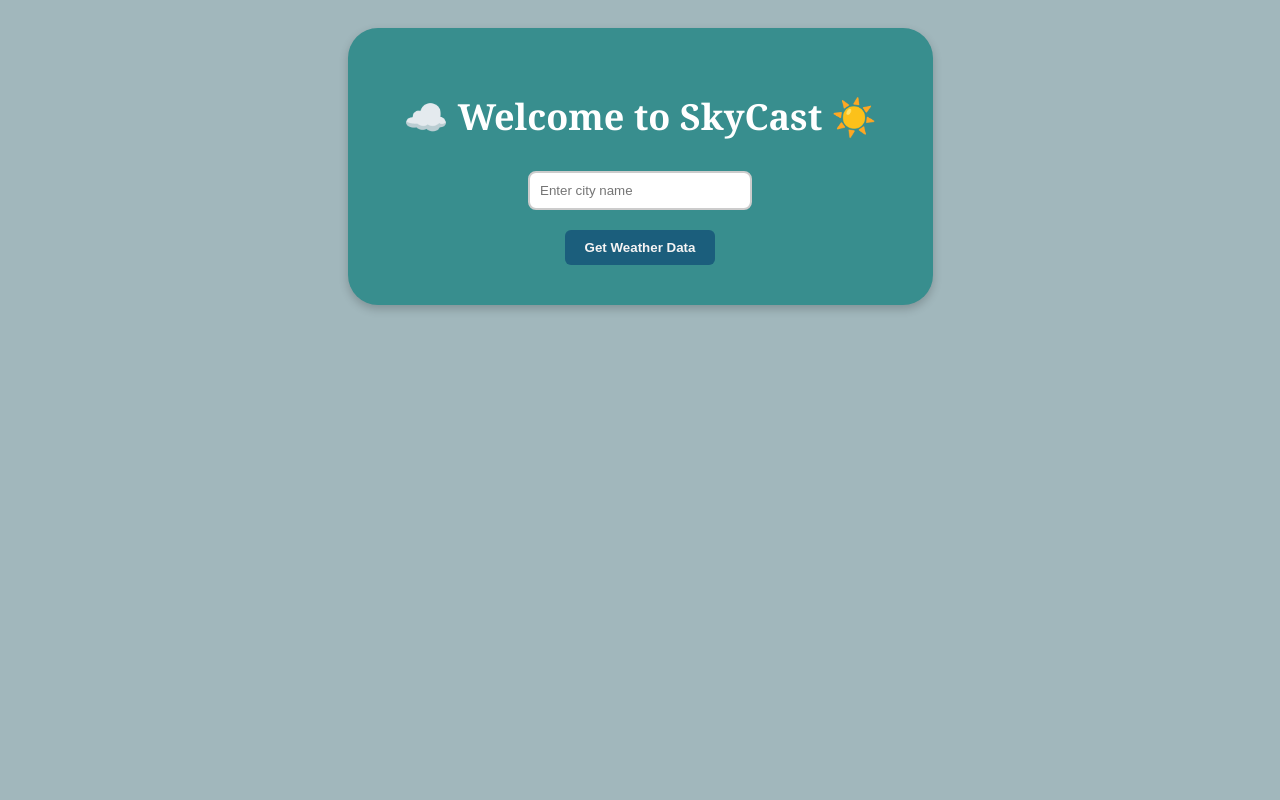
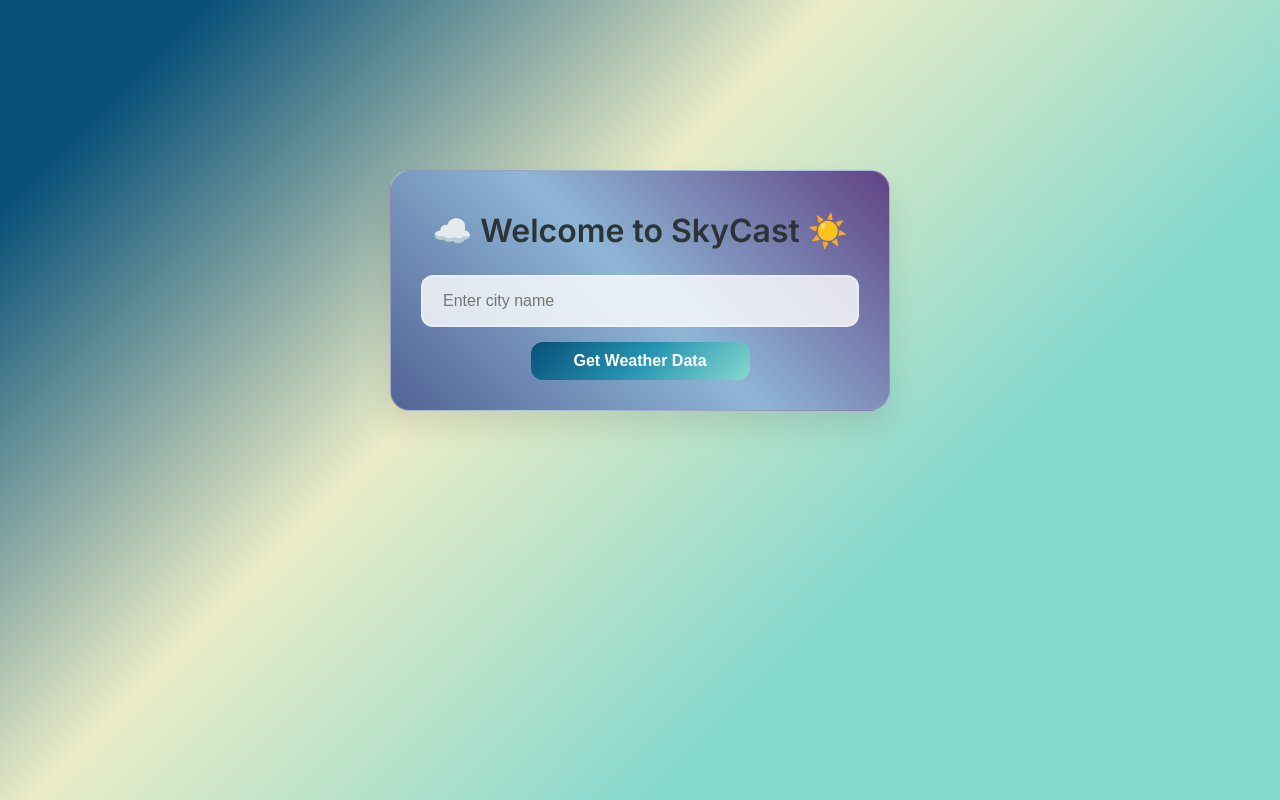
Before and after one commit to amalluu/weather-app, a Flask app: page / in a window 1280 px wide. Run offline with Flask 3, Linux system fonts and the light colour scheme.

Commit message:
styled index.html

```diff
--- a/web/static/style.css
+++ b/web/static/style.css
@@ -0,0 +1,88 @@
+* {  margin:0;
+    padding:0;                  /*resets all default spacings*/
+    box-sizing: border-box;}
+
+   body {
+    min-height: 100vh;
+    font-family: 'Inter', sans-serif;
+    background: linear-gradient(135deg,  #085078 10%, #EAECC6 40%, #85D8CE 70%);
+    align-items: center;}
+
+
+    .container{  max-width:500px;
+    padding:20px;
+    margin: 0 auto;}/*"auto" left/right centers it*/
+
+   .card {
+    background:linear-gradient(45deg,   #516395 0%,#8eb6d5 50%,#614385 100%);
+    border-radius: 20px;
+    padding: 30px;
+    box-shadow: 0 15px 30px rgba(0, 0, 0, 0.1);
+    margin: 20px;
+    backdrop-filter: blur(10px);/*frosted glass vector-effect*/
+    border: 1px solid rgba(255, 255, 255, 0.3);
+    align-items: center;
+    max-width: 500px;
+    margin: 20px auto;
+    margin-top: 150px ;
+
+}
+h1 {
+    font-size: 2.0rem;   /* Relative to ROOT font size (browser default is usually 16px)*/
+    font-weight: 600; /*400 = normal, 600 = semi-bold, 700 = bold*/
+    color: #2d3436;
+    text-align: center;
+    margin: 0 0 25px 0;
+    padding-top: 10px;
+
+}
+
+.temp {
+    font-size: 3rem;
+    font-weight: 700;
+    color: #e17055;
+    text-align: center;
+    margin: 20px 0; /*20px 0 means "20px top/bottom, 0px left/right"*/
+}
+
+input[type="text"] {
+    width: 100%;
+    padding: 15px 20px;/*padding: 10px = all sides get 10px*//*padding: 15px 20px means 15px = top AND bottom , 20px = left AND right*/
+    border: 2px solid rgba(255, 255, 255, 0.3);/* White with 30% opacity */
+    border-radius: 12px;
+    font-size: 16px;
+    background: rgba(255, 255, 255, 0.8);/* White with 80% opacity */
+    outline: none;
+    transition: all 0.3s ease; /* Smooth animation when properties change*/
+}
+
+input[type="text"]:focus {
+    border-color: #afb2b5;
+    box-shadow: 0 10px 10px 10px rgba(9, 41, 73, 0.2);/*Glowing border effect*/
+
+}
+input[type="text"]:hover{
+    transform: translateY(-4px) translateX(-2px);
+    box-shadow: 0 10px 5px 5px rgba(9, 41, 73, 0.2);
+
+}
+    .button {
+
+        background:linear-gradient(135deg,#085078,#2693b1,#85D8CE);
+                    border-radius:12px;
+                    margin-top: 15px;
+                    width: 50%;
+                    text-decoration: none;
+                    font-weight: bold;
+                    color:white;/*text color*/
+                    padding: 10px 20px;
+                    border: none;
+                    cursor: pointer;
+                    transition: all 0.3s ease;
+                    font-size: 16px;
+                }
+ .button:hover{
+            transform: translateY(-4px) translateX(-2px);/* Button moves UP 2 pixels on hover*/
+    box-shadow: 0 10px 5px 5px rgba(9, 41, 73, 0.2);/*Glowing border effect*/
+
+        }
--- a/web/templates/index.html
+++ b/web/templates/index.html
@@ -2,12 +2,13 @@
 <html lang = "en">
 <head>
     <meta charset="UTF-8">
-
+<link href="https://fonts.googleapis.com/css2?family=Inter:wght@400;500;600&display=swap" rel="stylesheet">
+<link rel="stylesheet" href="{{ url_for('static', filename='style.css') }}">
     <title>SKYCAST WEATHER APP</title>
 <style>
         body{
-            font-family: Georgia, 'Times New Roman', Times, serif;
-            background-color:  #a1b7bc;
+            font-family: Inter;
+
             padding: 20px; /*Adds space inside the page border*/
             text-align: center;/* Centers all text content horizontally */
             align-items: center;
@@ -22,31 +23,9 @@
                     width: 505px;
                     margin: 0 auto;
 
-                }
-        .button {
-                    background-color:#1b5e7c;
-                    border-radius: 6px;
-                    margin-top: 20px;
-                    display: inline-block;
-                    text-decoration: none;
-                    font-weight: bold;
-                    color: #f5f4f4;/*text color*/
-                    padding: 10px 20px;
-                    border: none;
-                    cursor: pointer;
-                }
-        input[type="text"] {
-    padding: 10px;
-    border-radius: 8px;
-    width: 200px;
-    border: 2px solid #ccc; /* normal gray border */
-    outline: none;
-}
+                 }
 
-input[type="text"]:focus {
-    border: 2px solid green; /* show green only on click */
-    box-shadow: 0 0 5px rgba(0, 128, 0, 0.3); /* subtle glow effect */
-}
+
 
 
 
@@ -56,23 +35,20 @@ input[type="text"]:focus {
         }
 
 
-        h1{
-           margin-bottom: 30px;
-           font-size: 36px;
-        }
 
 
         </style>
 </head>
 
 <body>
-<div class="box">
+    <div class="card">
+
     <h1> ☁️ Welcome to SkyCast ☀️</h1>
 
  <FORM method ="POST" action= "/results"> <!-- post sents data user entered to the server and /results - go to the results route and do the function -->
 
 
-    <input type="text" name = "cityname" id = "cityname" placeholder="Enter city name" autocomplete="off" required> <BR>
+    <input type="text" name = "cityname" id = "cityname" placeholder="Enter city name" autocomplete="on" required> <BR>
     <button type ="submit" class = "button"> Get Weather Data </button>
     </FORM>
     </div>
```
Also changed, not shown: web/templates/results.html (+6 -4 lines), web/www.html (added).
